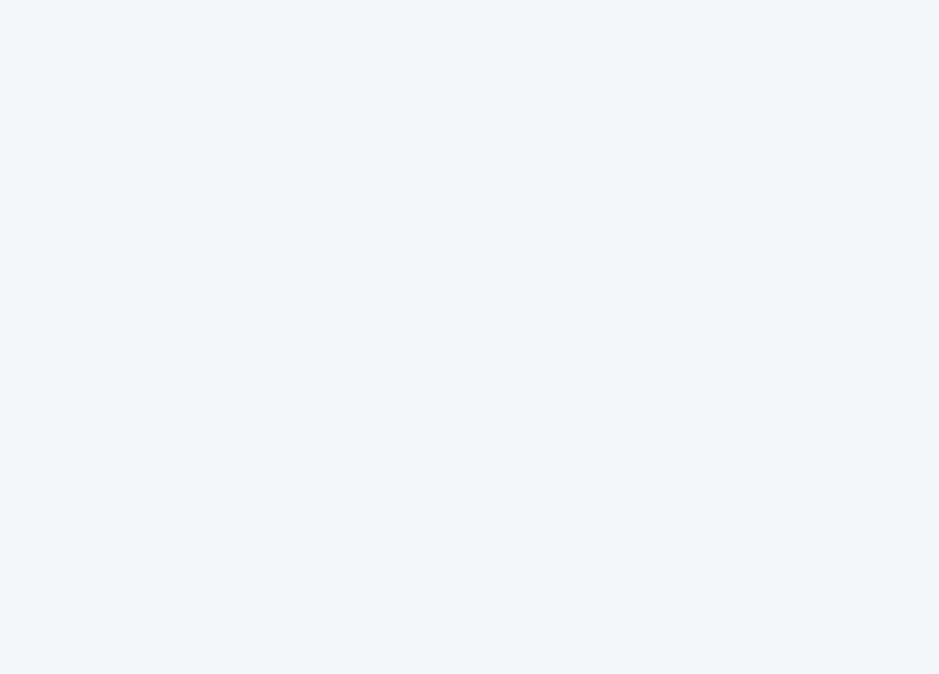
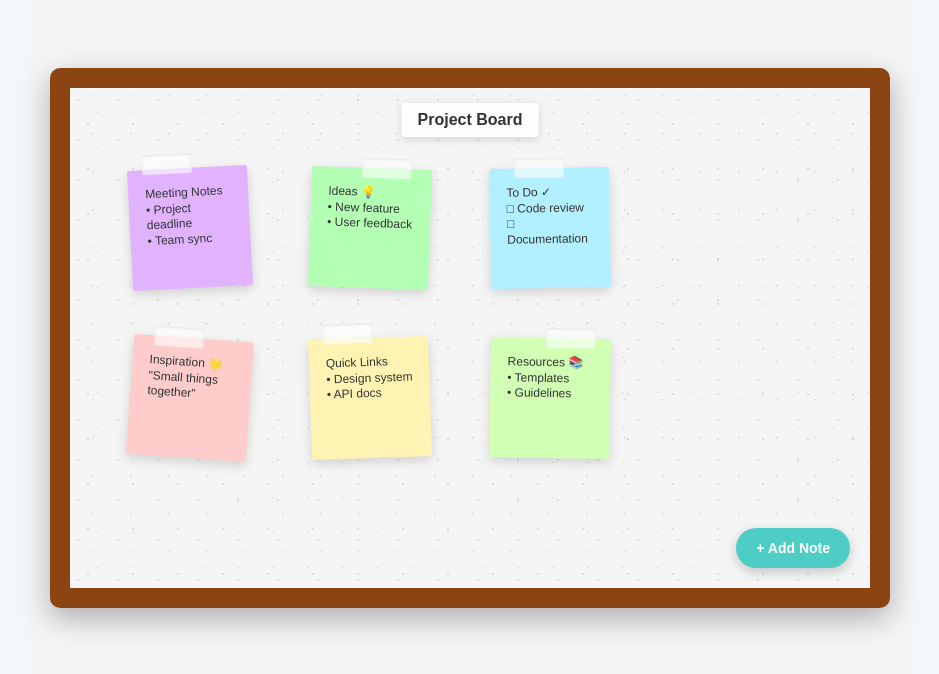
Before and after one commit to AazamAlam/GTLibrary, a React (Create React App) app in the folder frontend/: page /bulletin in a window 1280 px wide. Before the commit this address had no page. Shown: the part 102-776 px from the top of the page, without its empty margins (170-1109 px from the left). Built offline with nearby package versions, Linux system fonts and the light colour scheme.

Commit message:
Bulletin Framework added

```diff
--- a/frontend/src/App.js
+++ b/frontend/src/App.js
@@ -2,6 +2,7 @@ import './App.css';
 import { BrowserRouter as Router, Routes, Route } from 'react-router-dom';
 import HomePage from './components/HomePage';
 import StudentMaintenancePage from './components/StudentMaintenancePage';
+import Bulletin from './components/Bulletin';
 
 function App() {
   return (
@@ -10,6 +11,7 @@ function App() {
         <Routes>
           <Route path="/" element={<HomePage />} />
           <Route path="/map/:userType" element={<StudentMaintenancePage />} />
+          <Route path="/bulletin" element={<Bulletin />} />
         </Routes>
       </div>
     </Router>
--- /dev/null
+++ b/frontend/src/components/Bulletin.css
@@ -0,0 +1,138 @@
+.board-container {
+  min-height: 100vh;
+  background-color: #f5f5f5;
+  display: flex;
+  align-items: center;
+  justify-content: center;
+  padding: 20px;
+  font-family: 'Arial', sans-serif;
+}
+
+.cork-board {
+  position: relative;
+  width: 800px;
+  height: 500px;
+  background: linear-gradient(135deg, #d4a574 0%, #c49660 100%);
+  border: 20px solid #8b4513;
+  border-radius: 10px;
+  box-shadow: 0 10px 30px rgba(0,0,0,0.3);
+  overflow: hidden;
+  background-image:
+    radial-gradient(circle at 20% 30%, rgba(0,0,0,0.1) 1px, transparent 1px),
+    radial-gradient(circle at 80% 70%, rgba(0,0,0,0.1) 1px, transparent 1px),
+    radial-gradient(circle at 40% 80%, rgba(0,0,0,0.1) 1px, transparent 1px),
+    radial-gradient(circle at 60% 20%, rgba(0,0,0,0.1) 1px, transparent 1px);
+  background-size: 40px 40px, 35px 35px, 45px 45px, 38px 38px;
+}
+
+.board-title {
+  position: absolute;
+  top: 15px;
+  left: 50%;
+  transform: translateX(-50%);
+  background: rgba(255,255,255,0.9);
+  padding: 8px 16px;
+  border-radius: 4px;
+  font-weight: bold;
+  font-size: 16px;
+  color: #333;
+  box-shadow: 0 2px 8px rgba(0,0,0,0.15);
+  z-index: 10;
+}
+
+.sticky-note {
+  position: absolute;
+  width: 120px;
+  height: 120px;
+  padding: 15px;
+  box-sizing: border-box;
+  border-radius: 2px;
+  box-shadow: 0 4px 12px rgba(0,0,0,0.15);
+  cursor: move;
+  transition: transform 0.2s ease, box-shadow 0.2s ease;
+  font-size: 12px;
+  line-height: 1.3;
+  word-wrap: break-word;
+  user-select: none;
+  z-index: 1;
+}
+
+.sticky-note:hover {
+  transform: scale(1.05) rotate(0deg) !important;
+  box-shadow: 0 8px 20px rgba(0,0,0,0.25);
+  z-index: 100;
+}
+
+.sticky-note.dragging {
+  z-index: 1000;
+  transform: scale(1.1) !important;
+  box-shadow: 0 8px 20px rgba(0,0,0,0.25);
+}
+
+.tape {
+  position: absolute;
+  width: 50px;
+  height: 20px;
+  background: rgba(255,255,255,0.6);
+  border-radius: 2px;
+  box-shadow: inset 0 1px 3px rgba(0,0,0,0.1);
+}
+
+.delete-btn {
+  position: absolute;
+  top: 5px;
+  right: 5px;
+  width: 20px;
+  height: 20px;
+  background: #ff6b6b;
+  color: white;
+  border: none;
+  border-radius: 50%;
+  cursor: pointer;
+  font-size: 12px;
+  opacity: 0;
+  transition: opacity 0.2s ease;
+  display: flex;
+  align-items: center;
+  justify-content: center;
+  z-index: 10;
+}
+
+.sticky-note:hover .delete-btn {
+  opacity: 1;
+}
+
+.note-textarea {
+  background: none;
+  border: none;
+  outline: none;
+  width: 100%;
+  height: 100%;
+  resize: none;
+  font-family: inherit;
+  font-size: inherit;
+  line-height: inherit;
+  color: #333;
+}
+
+.add-note-btn {
+  position: absolute;
+  bottom: 20px;
+  right: 20px;
+  background: #4ecdc4;
+  color: white;
+  border: none;
+  padding: 12px 20px;
+  border-radius: 25px;
+  cursor: pointer;
+  font-size: 14px;
+  font-weight: bold;
+  box-shadow: 0 4px 12px rgba(0,0,0,0.2);
+  transition: all 0.2s ease;
+}
+
+.add-note-btn:hover {
+  background: #45b7d1;
+  transform: translateY(-2px);
+  box-shadow: 0 6px 16px rgba(0,0,0,0.3);
+}
--- /dev/null
+++ b/frontend/src/components/Bulletin.js
@@ -0,0 +1,199 @@
+import { useState, useRef } from 'react';
+import './Bulletin.css';
+
+const Bulletin = () => {
+  const [notes, setNotes] = useState([
+    {
+      id: 1,
+      content: "Meeting Notes\n• Project deadline\n• Team sync",
+      color: "#e1b3ff",
+      position: { top: 80, left: 60 },
+      rotation: -3,
+      tapePosition: { top: -15, left: 15 }
+    },
+    {
+      id: 2,
+      content: "Ideas 💡\n• New feature\n• User feedback",
+      color: "#b3ffb3",
+      position: { top: 80, left: 240 },
+      rotation: 2,
+      tapePosition: { top: -10, right: 20 }
+    },
+    {
+      id: 3,
+      content: "To Do ✓\n□ Code review\n□ Documentation",
+      color: "#b3f0ff",
+      position: { top: 80, left: 420 },
+      rotation: -1,
+      tapePosition: { top: -10, left: 25 }
+    },
+    {
+      id: 4,
+      content: "Inspiration 🌟\n\"Small things together\"",
+      color: "#ffcccc",
+      position: { top: 250, left: 60 },
+      rotation: 4,
+      tapePosition: { top: -10, left: 20 }
+    },
+    {
+      id: 5,
+      content: "Quick Links\n• Design system\n• API docs",
+      color: "#fff3b3",
+      position: { top: 250, left: 240 },
+      rotation: -2,
+      tapePosition: { top: -15, left: 15 }
+    },
+    {
+      id: 6,
+      content: "Resources 📚\n• Templates\n• Guidelines",
+      color: "#d1ffb3",
+      position: { top: 250, left: 420 },
+      rotation: 1,
+      tapePosition: { top: -10, right: 15 }
+    }
+  ]);
+
+  const [dragState, setDragState] = useState({
+    isDragging: false,
+    currentNote: null,
+    offset: { x: 0, y: 0 }
+  });
+
+  const boardRef = useRef(null);
+  const colors = ['#e1b3ff', '#b3ffb3', '#b3f0ff', '#ffcccc', '#fff3b3', '#ffd1b3', '#d1ffb3', '#b3d1ff'];
+
+  const handleMouseDown = (e, noteId) => {
+    if (e.target.classList.contains('delete-btn') || e.target.tagName === 'TEXTAREA') return;
+
+    const rect = e.currentTarget.getBoundingClientRect();
+    const boardRect = boardRef.current.getBoundingClientRect();
+
+    setDragState({
+      isDragging: true,
+      currentNote: noteId,
+      offset: {
+        x: e.clientX - rect.left,
+        y: e.clientY - rect.top
+      }
+    });
+  };
+
+  const handleMouseMove = (e) => {
+    if (!dragState.isDragging || !dragState.currentNote) return;
+
+    const boardRect = boardRef.current.getBoundingClientRect();
+    let x = e.clientX - boardRect.left - dragState.offset.x;
+    let y = e.clientY - boardRect.top - dragState.offset.y;
+
+    // Keep notes within bounds
+    x = Math.max(0, Math.min(x, boardRect.width - 150));
+    y = Math.max(0, Math.min(y, boardRect.height - 150));
+
+    setNotes(prevNotes =>
+      prevNotes.map(note =>
+        note.id === dragState.currentNote
+          ? { ...note, position: { top: y, left: x } }
+          : note
+      )
+    );
+  };
+
+  const handleMouseUp = () => {
+    setDragState({
+      isDragging: false,
+      currentNote: null,
+      offset: { x: 0, y: 0 }
+    });
+  };
+
+  const addNote = () => {
+    const newNote = {
+      id: Math.max(...notes.map(n => n.id)) + 1,
+      content: "New Note\nAdd text here...",
+      color: colors[Math.floor(Math.random() * colors.length)],
+      position: {
+        top: Math.random() * (400 - 120) + 60,
+        left: Math.random() * (700 - 120) + 50
+      },
+      rotation: (Math.random() - 0.5) * 10,
+      tapePosition: { top: -10, left: 20 }
+    };
+
+    setNotes([...notes, newNote]);
+  };
+
+  const deleteNote = (noteId) => {
+    setNotes(notes.filter(note => note.id !== noteId));
+  };
+
+  const updateNoteContent = (noteId, content) => {
+    setNotes(prevNotes =>
+      prevNotes.map(note =>
+        note.id === noteId ? { ...note, content } : note
+      )
+    );
+  };
+
+  const getNoteStyle = (note) => ({
+    backgroundColor: note.color,
+    top: `${note.position.top}px`,
+    left: `${note.position.left}px`,
+    transform: dragState.currentNote === note.id
+      ? 'scale(1.1)'
+      : `rotate(${note.rotation}deg)`
+  });
+
+  const getTapeStyle = (tapePosition) => ({
+    ...tapePosition
+  });
+
+  return (
+    <div className="board-container">
+      <div
+        ref={boardRef}
+        className="cork-board"
+        onMouseMove={handleMouseMove}
+        onMouseUp={handleMouseUp}
+        onMouseLeave={handleMouseUp}
+      >
+        <div className="board-title">
+          Project Board
+        </div>
+
+        {notes.map((note) => (
+          <div
+            key={note.id}
+            className={`sticky-note ${dragState.currentNote === note.id ? 'dragging' : ''}`}
+            style={getNoteStyle(note)}
+            onMouseDown={(e) => handleMouseDown(e, note.id)}
+          >
+            <div className="tape" style={getTapeStyle(note.tapePosition)} />
+
+            <button
+              className="delete-btn"
+              onClick={() => deleteNote(note.id)}
+            >
+              ×
+            </button>
+
+            <textarea
+              className="note-textarea"
+              value={note.content}
+              onChange={(e) => updateNoteContent(note.id, e.target.value)}
+              placeholder="Click to edit..."
+            />
+          </div>
+        ))}
+
+        <button
+          className="add-note-btn"
+          onClick={addNote}
+        >
+          + Add Note
+        </button>
+      </div>
+    </div>
+  );
+};
+
+export default Bulletin;
```
